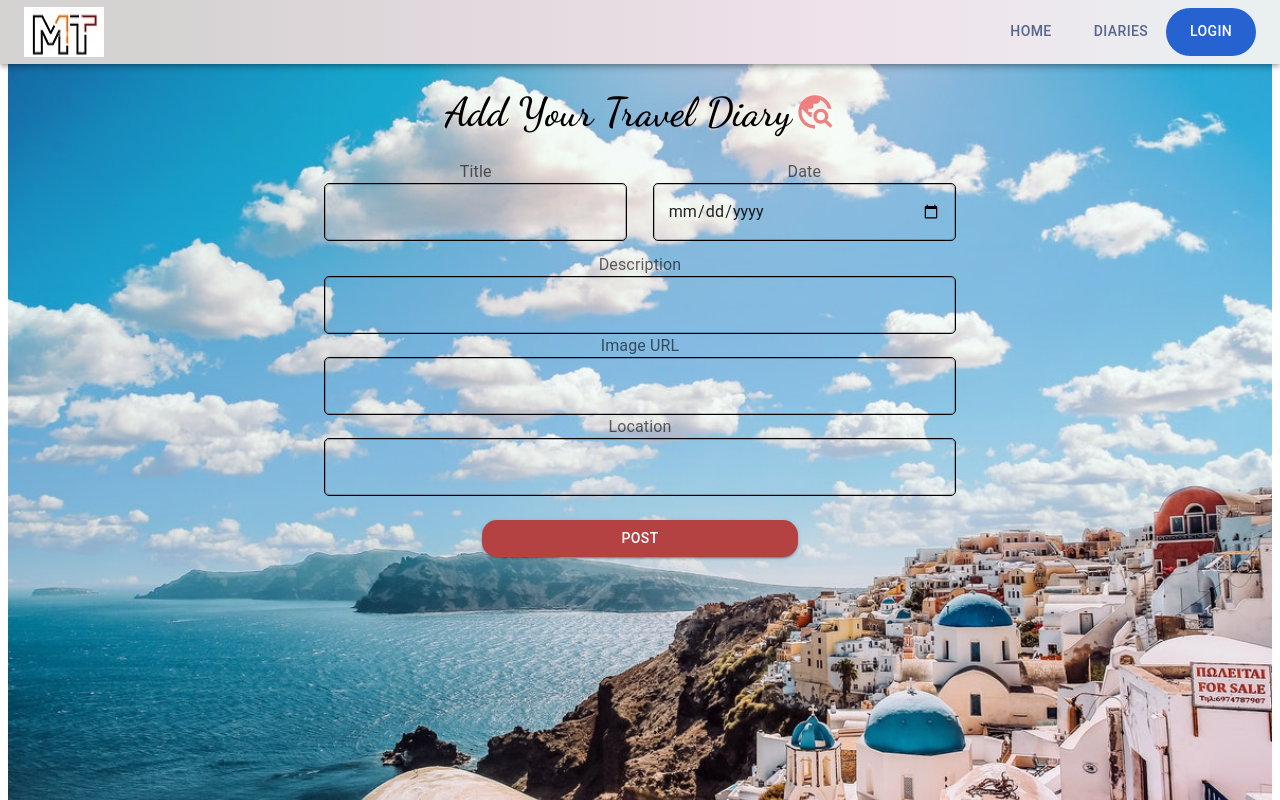
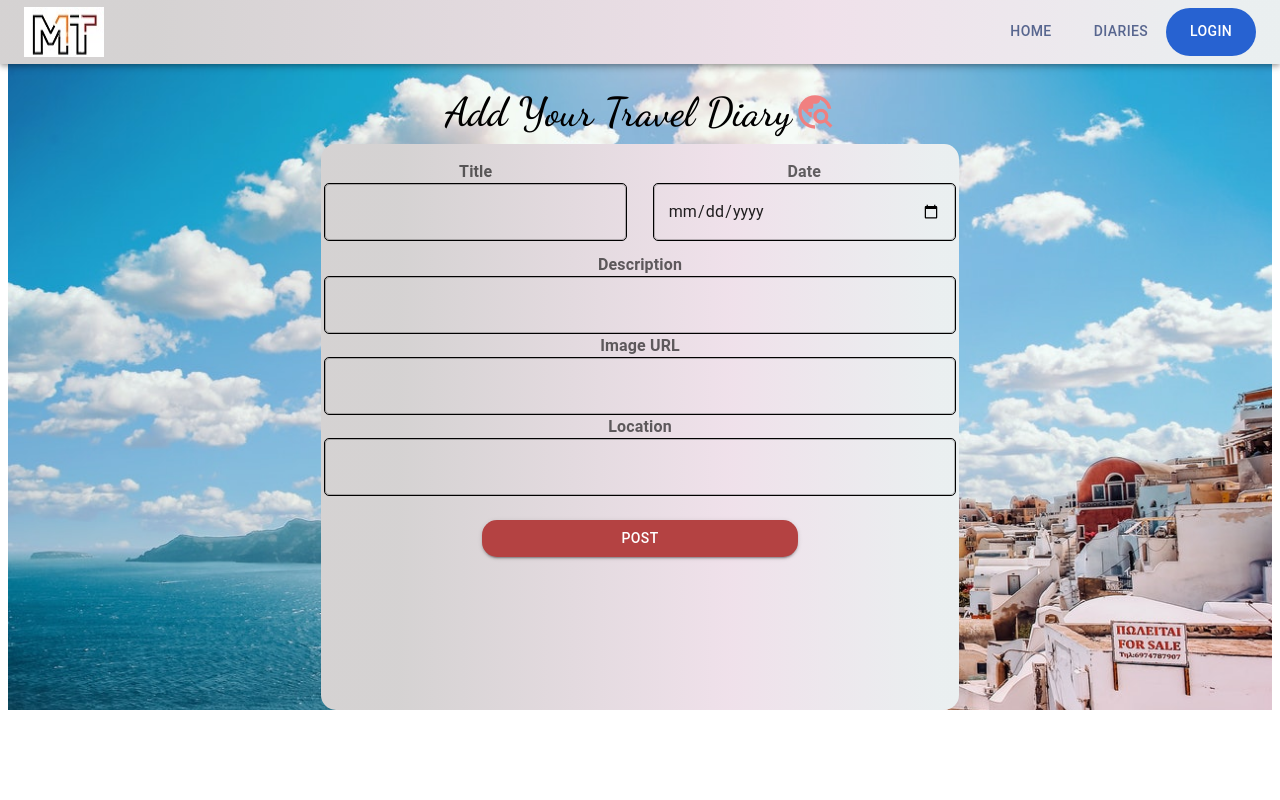
Before and after one commit to MehmeTokgoz/Travel_Diaries_Blog_Project, a React (Vite) app in the folder client/: page /add in a window 1280 px wide. Shown: the top 800 px of the page. Built offline with nearby package versions, Linux system fonts and the light colour scheme.

Commit message:
populates are adjusted

```diff
--- a/client/src/add/addPost.scss
+++ b/client/src/add/addPost.scss
@@ -35,9 +35,11 @@
         display: flex;
         flex-direction: column;
         width: 50%;
-        height: 100vh;
+        height: 70vh;
         margin: auto;
         padding: 3px;
+        background: linear-gradient(90deg, hsla(0, 3%, 83%, 1) 12%, hsla(321, 32%, 91%, 1) 64%, hsla(190, 17%, 93%, 1) 97%);
+        border-radius: 15px;
 
 
     }
@@ -98,21 +100,21 @@
 }
 
 #form-labels1 {
-    font: 900;
+    font-weight: bold;
 }
 
 #form-labels2 {
-    font: 900;
+    font-weight: bold;
 }
 
 #form-labels3 {
-    font: 900;
+    font-weight: bold;
 }
 
 #form-labels4 {
-    font: 900;
+    font-weight: bold;
 }
 
 #form-labels5 {
-    font: 900;
+    font-weight: bold;
 }
--- a/client/src/auth/Login.jsx
+++ b/client/src/auth/Login.jsx
@@ -26,9 +26,10 @@ function Login() {
         password: data.password,
       })
       .then(({ data }) => {
+        console.log(data)
         if (data.token) {
           localStorage.setItem("token", data.token);
-          localStorage.setItem("userId", data.existingUser._id);
+          localStorage.setItem("userId", data._id);
           console.log(data);
           console.log(1)
           navigate("/profile")
--- a/client/src/auth/login-signup.scss
+++ b/client/src/auth/login-signup.scss
@@ -37,6 +37,7 @@ $main-color: rgb(39, 98, 209);
         width: 30%;
         margin: auto;
         margin-top: 6rem;
+        background: linear-gradient(90deg, hsla(0, 3%, 83%, 1) 12%, hsla(321, 32%, 91%, 1) 64%, hsla(190, 17%, 93%, 1) 97%);
 
         .signup-login {
             background: linear-gradient(90deg, hsla(217, 62%, 57%, 1) 52%, hsla(225, 83%, 44%, 1) 100%);
@@ -81,6 +82,7 @@ $main-color: rgb(39, 98, 209);
         .form-labels {
             display: flex;
             margin-top: 10px;
+            font-weight: bold;
         }
 
     }
--- a/client/src/diaries/DiaryUpdate.jsx
+++ b/client/src/diaries/DiaryUpdate.jsx
@@ -1,5 +1,13 @@
 import axios from "axios";
-import { Alert, AlertTitle, Button, FormLabel, Snackbar, TextField, Typography } from "@mui/material";
+import {
+  Alert,
+  AlertTitle,
+  Button,
+  FormLabel,
+  Snackbar,
+  TextField,
+  Typography,
+} from "@mui/material";
 import { Box } from "@mui/system";
 import React from "react";
 import { useNavigate, useParams } from "react-router-dom";
@@ -8,9 +16,8 @@ import TravelExploreIcon from "@mui/icons-material/TravelExplore";
 import "../diaries/diaryUpdate.scss";
 
 function DiaryUpdate() {
-  // const [userId, setUserId] = useState();
   const [post, setPost] = useState();
-  // const [postId, setPostId] = useState();
+
   const [inputs, setInputs] = useState({
     title: "",
     description: "",
@@ -18,10 +25,10 @@ function DiaryUpdate() {
     image: "",
   });
   const [alertPosition, setAlertPosition] = useState({
-    open:false,
+    open: false,
     vertical: "top",
-    horizontal:"center"
-  })
+    horizontal: "center",
+  });
   const { vertical, horizontal, open } = alertPosition;
 
   const id = useParams().id;
@@ -66,7 +73,7 @@ function DiaryUpdate() {
       .then(async () => {
         if (res.status !== 200) {
           alert("Post not updated");
-          return console.log("Unable to udpate");
+          return console.log("Unable to update");
         }
 
         const resData = await res.data;
@@ -82,7 +89,7 @@ function DiaryUpdate() {
     }));
   };
   const handleSubmit = (e, newState) => {
-    setAlertPosition({open: true, ...newState});
+    setAlertPosition({ open: true, ...newState });
     e.preventDefault();
     console.log(inputs);
     postUpdate(inputs)
@@ -95,7 +102,6 @@ function DiaryUpdate() {
         console.log(err);
         alert("not updated");
       });
-
   };
   return (
     <Box className="main-diaryUpdate-box">
@@ -141,16 +147,6 @@ function DiaryUpdate() {
               value={inputs.location}
               variant="outlined"
             />
-            {/* <FormLabel sx={{ fontFamily: "quicksand" }}>Date</FormLabel>
-          <TextField
-            type="date"
-            onChange={handleChange}
-            name="date"
-            value={inputs.date}
-            variant="standard"
-            margin="normal"
-          /> */}
-
             <Button
               className="update-button"
               type="submit"
@@ -165,12 +161,12 @@ function DiaryUpdate() {
       <Snackbar
         open={open}
         autoHideDuration={3000}
-        onClose={()=> setAlertPosition({...alertPosition, open: false})}
-        // onClose={() => setOpen(false)}
+        onClose={() => setAlertPosition({ ...alertPosition, open: false })}
         anchorOrigin={{ vertical: "top", horizontal: "right" }}
       >
-        <Alert id="alert"
-          onClose={() => setAlertPosition({...alertPosition, open: false})}
+        <Alert
+          id="alert"
+          onClose={() => setAlertPosition({ ...alertPosition, open: false })}
           severity="success"
           sx={{ width: "100%" }}
         >
--- a/client/src/diaries/diaryUpdate.scss
+++ b/client/src/diaries/diaryUpdate.scss
@@ -33,14 +33,16 @@
         display: flex;
         flex-direction: column;
         width: 50%;
-        height: 100vh;
+        height: 70vh;
         padding-left: 0;
         margin: auto;
         padding: 3px;
+        background: linear-gradient(90deg, hsla(0, 3%, 83%, 1) 12%, hsla(321, 32%, 91%, 1) 64%, hsla(190, 17%, 93%, 1) 97%);
+        border-radius: 15px;
     }
     .form-labels {
         font-family: "quicksand";
-        font:bolder;
+        font-weight: bold;
     }
     .inputs-text-fields {
         border: 1px solid black;
--- a/client/src/home/Home.jsx
+++ b/client/src/home/Home.jsx
@@ -29,6 +29,7 @@ function Home() {
           token: localStorage.getItem("token"),
         })
         .then(({ data }) => {
+          console.log(data)
           setUserId(data._id);
         });
     }
--- a/client/src/profile/Profile.jsx
+++ b/client/src/profile/Profile.jsx
@@ -26,12 +26,14 @@ function Profile() {
   //       });
   //   }
   // };
-
+///////User info//////
   const getUserInfo = async () => {
   await axios.get(`http://localhost:4000/user/${userId}`).then(({ data }) => {
-        setUser(data.user);
+    console.log(data)
+        setUser(data);
       });
     };
+
 
     useEffect(() => {
       getUserInfo();
@@ -39,6 +41,7 @@ function Profile() {
 
 
   console.log(user)
+  console.log(userId)
 
   const getAllPosts = async () => {
     await axios.get("http://localhost:4000/posts/").then(({ data }) => {
```
Also changed, not shown: client/src/diaries/DiaryCard.jsx (+82 -12 lines), 2 other files (tests, documents, lock files or other folders).
